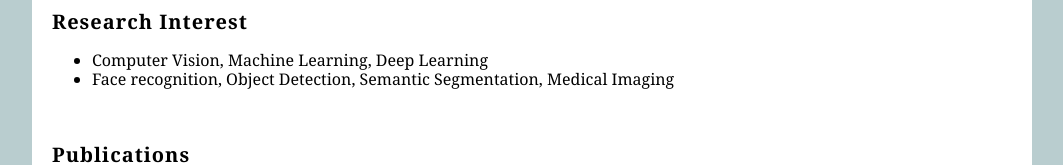
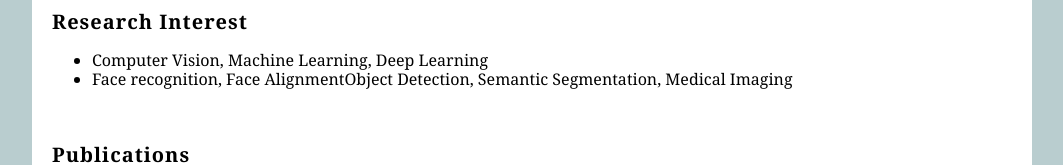
Before and after one commit to haidongwang3629/haidongwang3629.github.io, a plain HTML site: page index.html in a window 1280 px wide. Shown: the part 435-600 px from the top of the page, without its empty margins (108-1171 px from the left). Drawn offline with Linux system fonts and the light colour scheme.

Commit message:
samll change in research interest

```diff
--- a/index.html
+++ b/index.html
@@ -109,7 +109,7 @@
     <h3>Research Interest</h3>
     <ul>
         <li>Computer Vision, Machine Learning, Deep Learning<br></li>
-        <li>Face recognition, Object Detection, Semantic Segmentation, Medical Imaging<br></li>
+        <li>Face recognition, Face AlignmentObject Detection, Semantic Segmentation, Medical Imaging<br></li>
     </ul>
  <br style="margin-bottom:240px;"/>
 
```
